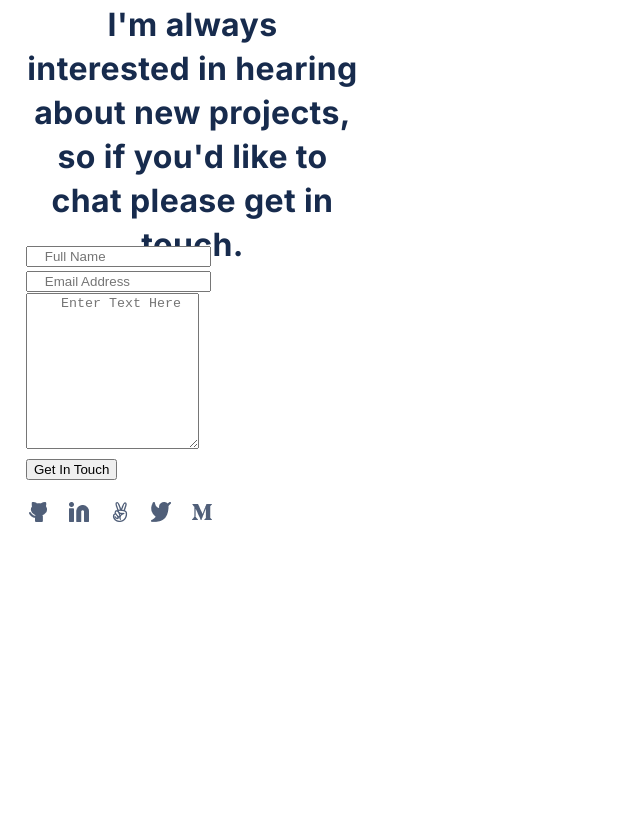
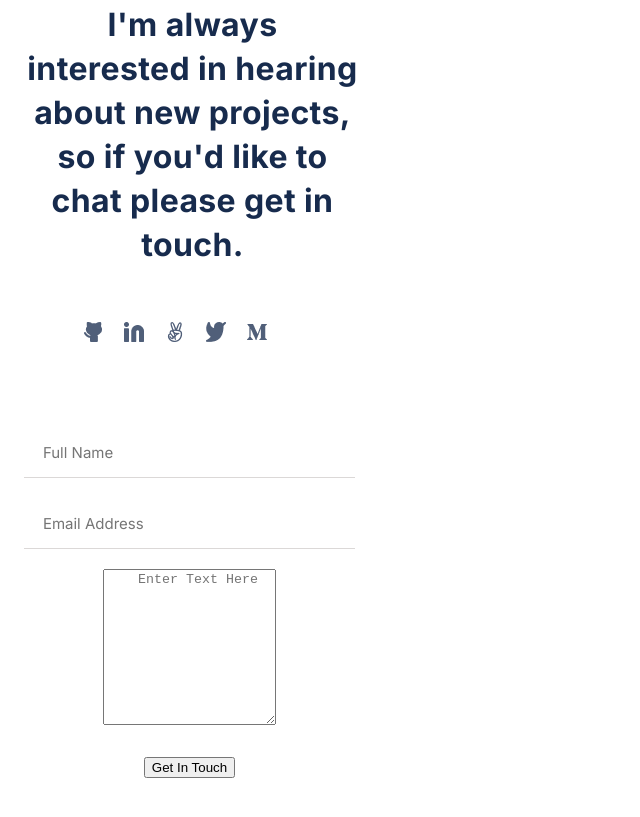
Before and after one commit to DhuruvSingh/Portfolio-Website, a plain HTML site: page index.html in a window 1280 px wide. Shown: the part 6369-7186 px from the top of the page, without its empty margins (0-640 px from the left). Drawn offline with Linux system fonts and the light colour scheme.

Commit message:
styling form, input and input types

```diff
--- a/styles.css
+++ b/styles.css
@@ -1075,9 +1075,14 @@ li {
   color: #f55800;
 }
 
-/* About Me section style start here */
+/* About Me section style end here */
 
 /* ------------------------------------------------------------------------------------------------------------------ */
+
+
+/* ------------------------------------------------------------------------------------------------------------------ */
+
+/* Contact Form section style starts here */
 
 .contact-form {
   display: flex;
@@ -1103,9 +1108,59 @@ li {
   font-size: 32px;
   line-height: 44px;
   text-align: center;
-  color: #172b4d;
+  color: #172B4D;
   flex: none;
   order: 0;
   flex-grow: 0;
   margin: 24px 0px;
 }
+
+.form {
+  display: flex;
+  flex-direction: column;
+  align-items: center;
+  padding: 0px;
+  position: static;
+  width: 327px;
+  height: 330px;
+  left: 24px;
+  top: 394px;
+  flex: none;
+  order: 1;
+  flex-grow: 0;
+  margin: 58px 0px;
+}
+
+form {
+  display: flex;
+  flex-direction: column;
+  align-items: center;
+  padding: 0px;
+  position: static;
+  width: 327px;
+  height: 330px;
+  left: 24px;
+  top: 394px;
+  flex: none;
+  order: 1;
+  flex-grow: 0;
+  margin: 58px 0px;
+}
+
+input {
+  border-top: none;
+  border-left: none;
+  border-right: none;
+  border-bottom: 1px solid #DBD8D7;
+  margin-bottom: 20px;
+  width: 327px;
+  height: 48px;
+}
+
+input[type=name], input[type=email] {
+  font-family: 'Inter';
+  font-style: normal;
+  font-weight: 400;
+  font-size: 15px;
+  line-height: 24px;
+}
```
